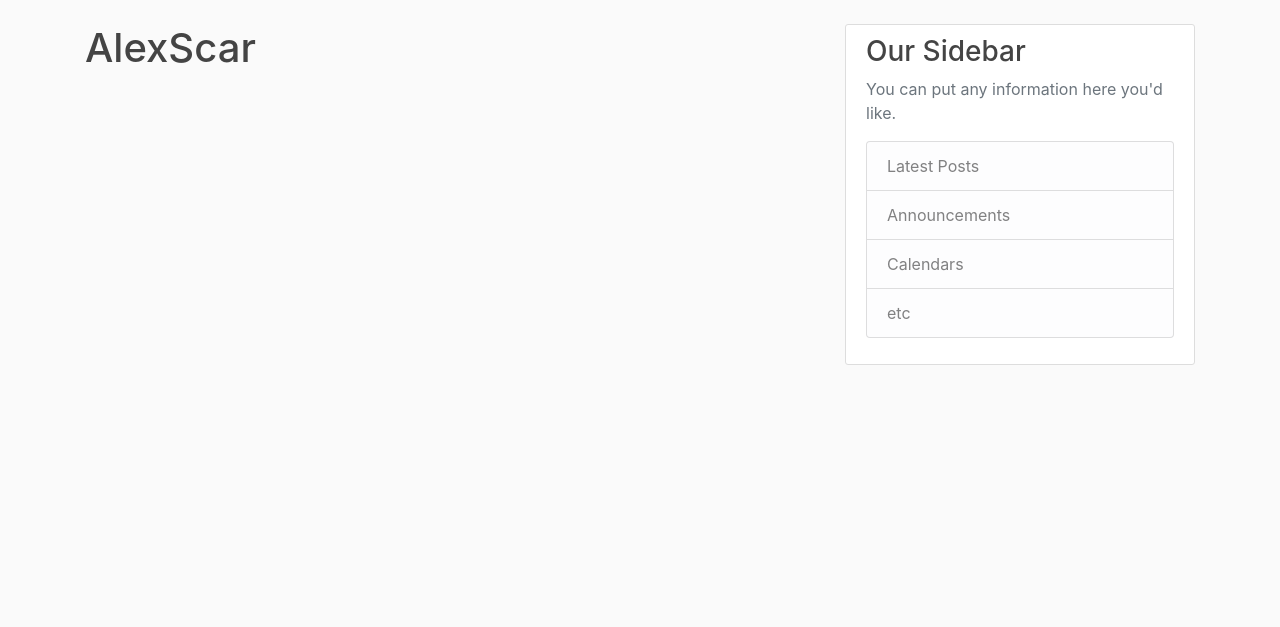
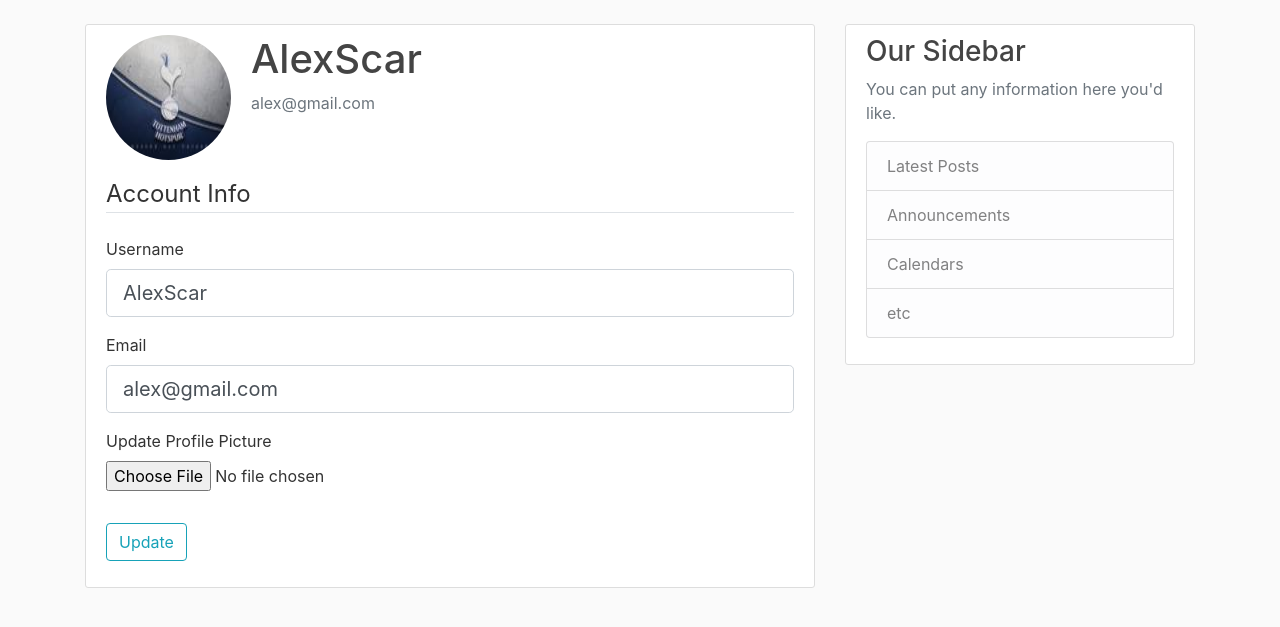
Before and after one commit to alexscar99/blog_app_flask, a Flask app: page /account in a window 1280 px wide. Shown: the part 56-683 px from the top of the page. Run offline with Flask 2, Linux system fonts and the light colour scheme; a user stored in the database is signed in; some libraries are stand-ins or nearby versions.

Commit message:
form for editing user account, profile pic image file handling and resizing

```diff
--- a/flask_blog/forms.py
+++ b/flask_blog/forms.py
@@ -1,7 +1,9 @@
 from flask_wtf import FlaskForm
+from flask_wtf.file import FileField, FileAllowed
 from wtforms import StringField, PasswordField, SubmitField, BooleanField
 from wtforms.validators import DataRequired, Length, Email, EqualTo, ValidationError
 from flask_blog.models import User
+from flask_login import current_user
 
 
 class RegistrationForm(FlaskForm):
@@ -31,3 +33,26 @@ class LoginForm(FlaskForm):
     password = PasswordField('Password', validators=[DataRequired()])
     remember = BooleanField('Remember Me')
     submit = SubmitField('Login')
+
+
+class UpdateAccountForm(FlaskForm):
+    username = StringField('Username', validators=[
+                           DataRequired(), Length(min=2, max=20)])
+    email = StringField('Email', validators=[DataRequired(), Email()])
+    picture = FileField('Update Profile Picture', validators=[
+                        FileAllowed(['jpg', 'jpeg', 'png'])])
+    submit = SubmitField('Update')
+
+    def validate_username(self, username):
+        if username.data != current_user.username:
+            user = User.query.filter_by(username=username.data).first()
+            if user:
+                raise ValidationError(
+                    'The username you entered already exists. Please enter another one')
+
+    def validate_email(self, email):
+        if email.data != current_user.email:
+            email = User.query.filter_by(email=email.data).first()
+            if email:
+                raise ValidationError(
+                    'The email you entered already exists. Please enter another one')
--- a/flask_blog/routes.py
+++ b/flask_blog/routes.py
@@ -1,6 +1,9 @@
+import os
+import secrets
+from PIL import Image
 from flask import render_template, url_for, flash, redirect, request
 from flask_blog import app, db, bcrypt
-from flask_blog.forms import RegistrationForm, LoginForm
+from flask_blog.forms import RegistrationForm, LoginForm, UpdateAccountForm
 from flask_blog.models import User, Post
 from flask_login import login_user, current_user, logout_user, login_required
 
@@ -71,7 +74,38 @@ def logout():
     return redirect(url_for('index'))
 
 
-@app.route('/account')
+def save_picture(form_picture):
+    random_hex = secrets.token_hex(8)
+    _, f_ext = os.path.splitext(form_picture.filename)
+    picture_fn = random_hex + f_ext
+    picture_path = os.path.join(
+        app.root_path, 'static/profile_pics/', picture_fn)
+
+    output_size = (125, 125)
+    i = Image.open(form_picture)
+    i.thumbnail(output_size)
+    i.save(picture_path)
+
+    return picture_fn
+
+
+@app.route('/account', methods=['GET', 'POST'])
 @login_required
 def account():
-    return render_template('account.html', title='Account')
+    form = UpdateAccountForm()
+    if form.validate_on_submit():
+        if form.picture.data:
+            picture_file = save_picture(form.picture.data)
+            current_user.img_file = picture_file
+        current_user.username = form.username.data
+        current_user.email = form.email.data
+        db.session.commit()
+        flash('Your account has been updated!', 'success')
+        return redirect(url_for('account'))
+    elif request.method == 'GET':
+        form.username.data = current_user.username
+        form.email.data = current_user.email
+    img_file = url_for(
+        'static', filename=f'profile_pics/{current_user.img_file}')
+    return render_template('account.html', title='Account', img_file=img_file,
+                           form=form)
--- a/flask_blog/templates/account.html
+++ b/flask_blog/templates/account.html
@@ -1,5 +1,60 @@
 {% extends 'layout.html' %}
 
 {% block content %}
-    <h1>{{ current_user.username }}</h1>
+    <div class="content-section">
+        <div class="media">
+            <img class="rounded-circle account-img" src="{{ img_file }}">
+            <div class="media-body">
+                <h2 class="account-heading">{{ current_user.username }}</h2>
+                <p class="text-secondary">{{ current_user.email }}</p>
+            </div>
+        </div>
+
+        <form method="POST" action="" enctype="multipart/form-data" novalidate>
+            {{ form.hidden_tag() }}
+            <fieldset class="form-group">
+                <legend class="border-bottom mb-4">Account Info</legend>
+                <div class="form-group">
+                    {{ form.username.label(class="form-control-label") }}
+
+                    {% if form.username.errors %}
+                        {{ form.username(class="form-control form-control-lg is-invalid") }}
+                        <div class="invalid-feedback">
+                            {% for error in form.username.errors %}
+                                <span>{{ error }}</span>
+                            {% endfor %}
+                        </div>
+                    {% else %}
+                        {{ form.username(class="form-control form-control-lg") }}
+                    {% endif %}
+                </div>
+                <div class="form-group">
+                    {{ form.email.label(class="form-control-label") }}
+
+                    {% if form.email.errors %}
+                        {{ form.email(class="form-control form-control-lg is-invalid") }}
+                        <div class="invalid-feedback">
+                            {% for error in form.email.errors %}
+                                <span>{{ error }}</span>
+                            {% endfor %}
+                        </div>
+                    {% else %}
+                        {{ form.email(class="form-control form-control-lg") }}
+                    {% endif %}
+                </div>
+                <div class="form-group">
+                    {{ form.picture.label() }}
+                    {{ form.picture(class="form-control-file") }}
+                    {% if form.picture.errors %}
+                        {% for error in form.picture.errors %}
+                            <span class="text-danger">{{ error }}</span><br>
+                        {% endfor %}
+                    {% endif %}
+                </div>
+            </fieldset>
+            <div class="form-group">
+                {{ form.submit(class="btn btn-outline-info") }}
+            </div>
+        </form>
+    </div>
 {% endblock %}
```
Also changed, not shown: flask_blog/site.db, flask_blog/static/profile_pics/1f3c050630cd2363.jpg (added), flask_blog/static/profile_pics/default.jpg (added).
